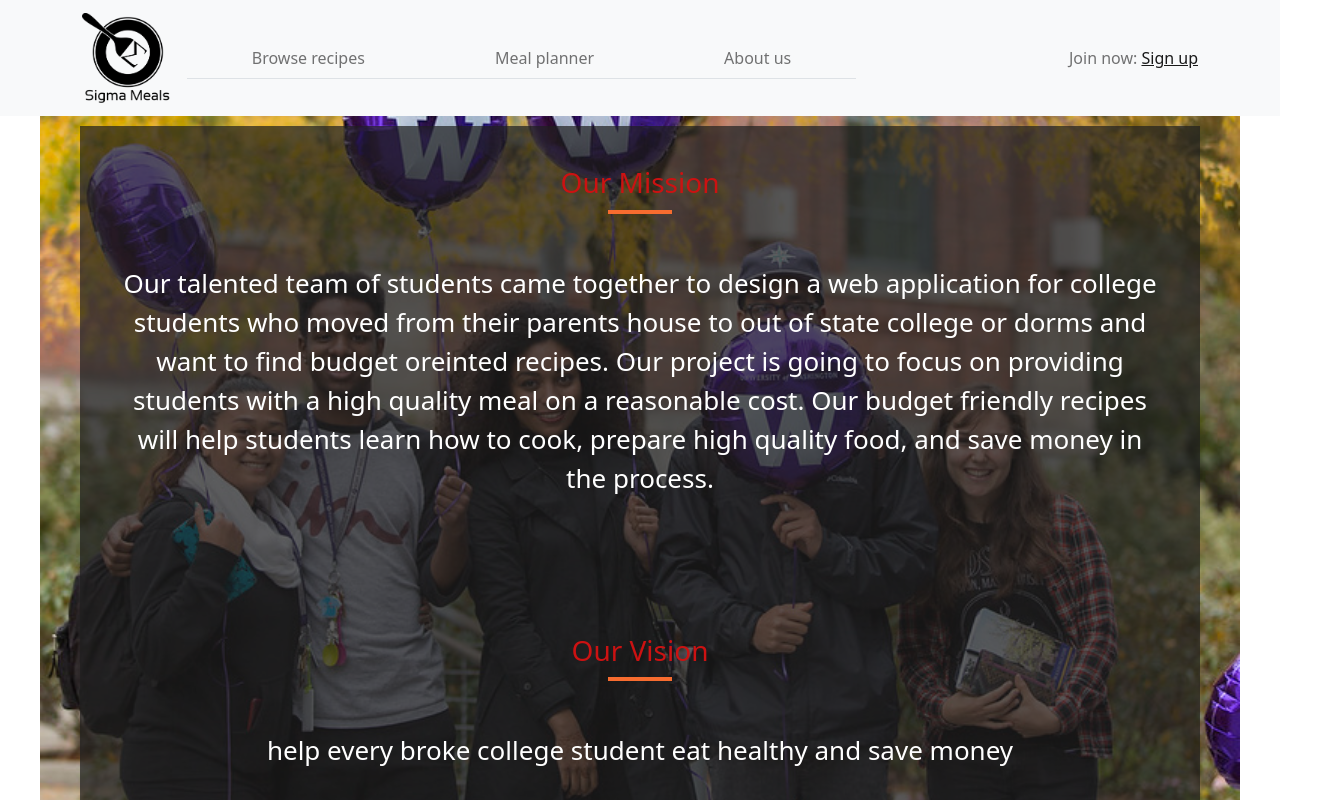
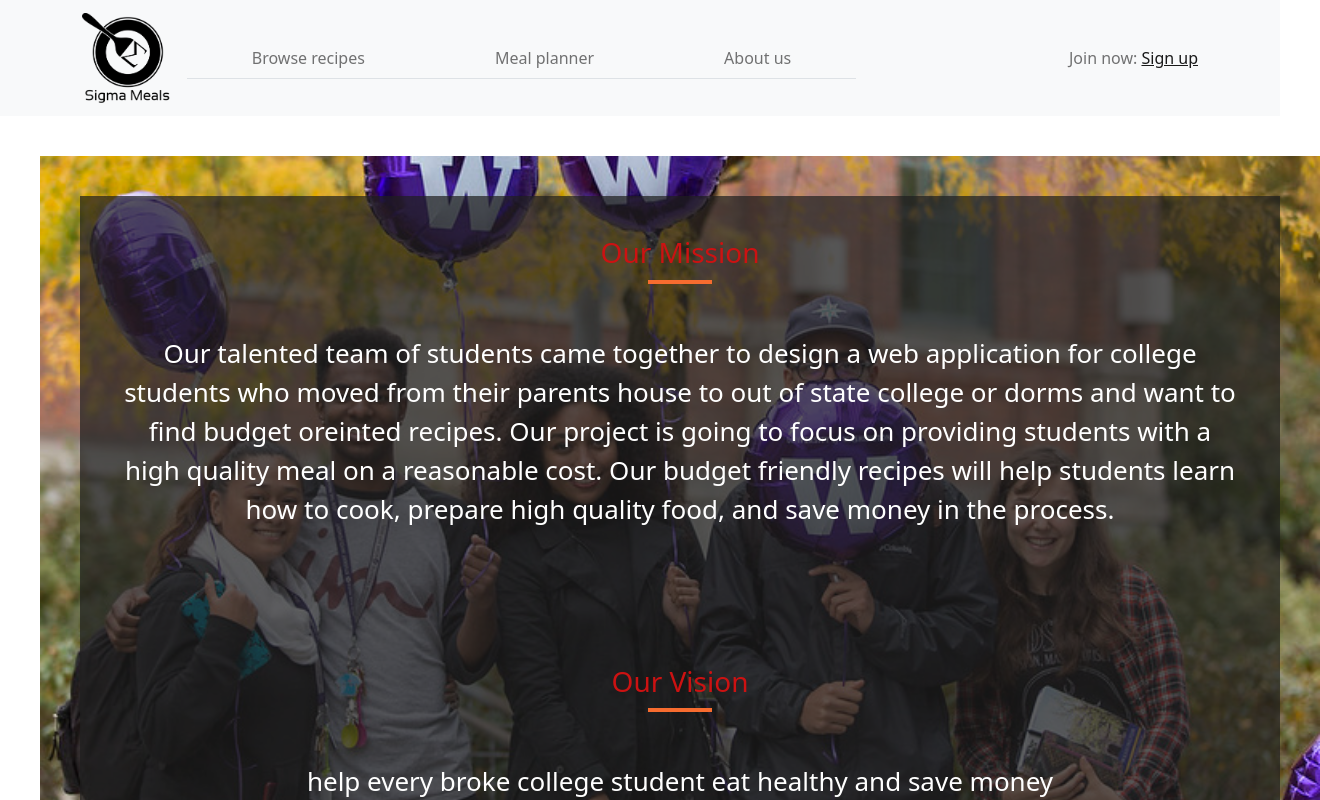
Before and after one commit to Abdulqdir/SigmaMeals, a React (Create React App) app in the folder client/: page /aboutUs in a window 1280 px wide. Shown: the top 800 px of the page, 1320 px wide, since content can reach past the window. Built offline with nearby package versions, Linux system fonts and the light colour scheme.

Commit message:
moved picture to aboutUs.css

```diff
--- a/client/src/pages/AboutUs.css
+++ b/client/src/pages/AboutUs.css
@@ -28,3 +28,14 @@
   padding-bottom: 40px;
   padding: 40px;
 }
+
+.backg-image {
+  background-image: url(../components/uwt.jpg);
+  background-size: cover;
+  background-repeat: no-repeat;
+  position: absolute;
+  height: 100vh;
+  min-height: 100%;
+  width: 100vw;
+  background-position: center;
+}
--- a/client/src/pages/AboutUsPage.js
+++ b/client/src/pages/AboutUsPage.js
@@ -1,19 +1,9 @@
 import React from "react";
 import "./AboutUs.css";
-import uwt from "../components/uwt.jpg"
 const AboutUsPage = () => {
-  const myStyle={
-    backgroundImage:
-    `url(${uwt})`,
-    height:'100vh',
-    marginTop:'-70px',
-    fontSize:'50px',
-    backgroundSize: 'cover',
-    backgroundRepeat: 'no-repeat',
-};
   return (
     <div className="AboutUs-wrapper">
-      <div style = {myStyle}>
+      <div className="backg-image">
         <div className = "bod">
         <div className="row">
       <div className="col-md-12 text-center">
```
